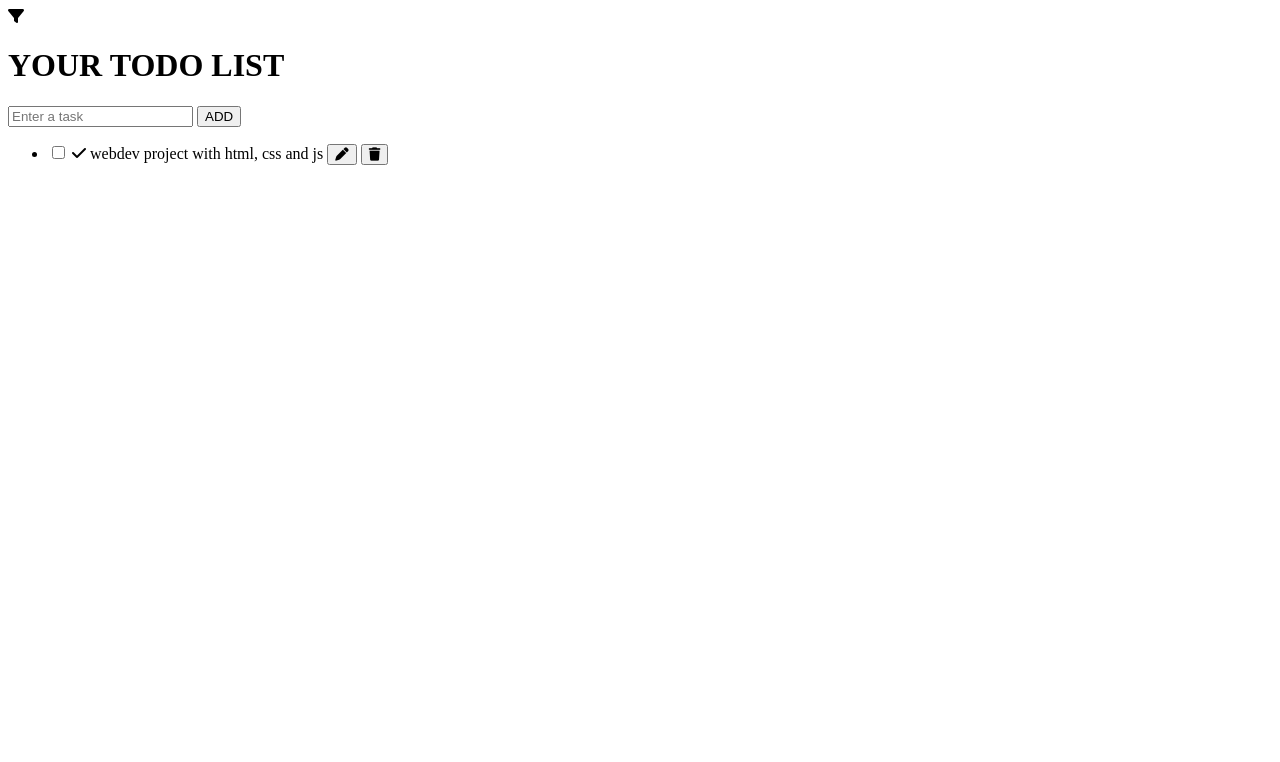
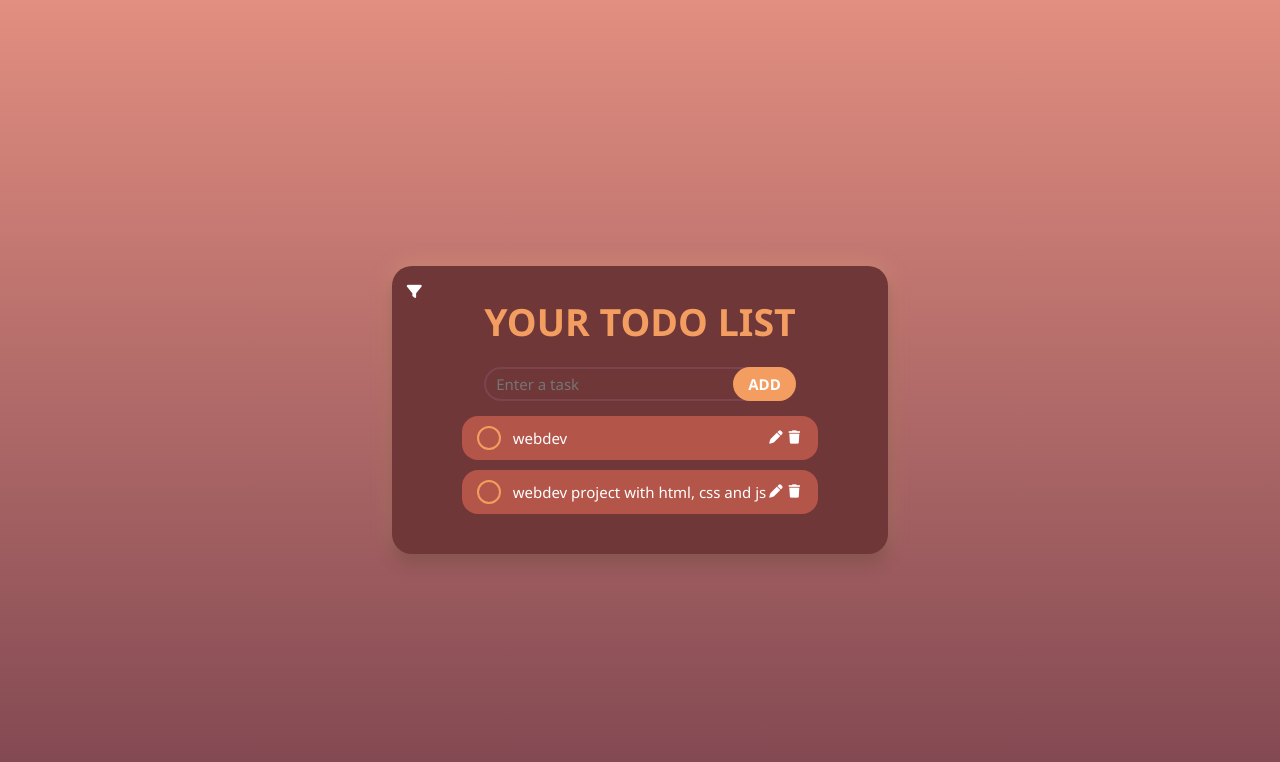
Before and after one commit to raashi2120/project-2, a plain HTML site: page project-2/index.html in a window 1280 px wide. Drawn offline with Linux system fonts and the light colour scheme.

Commit message:
css done

```diff
--- a/project-2/app.css
+++ b/project-2/app.css
@@ -0,0 +1,194 @@
+* {
+    margin: 0;
+    padding: 0;
+}
+
+:root {
+
+    --background: rgb(124, 68, 79);
+    --primarycolor: rgb(112, 55, 57);
+    --secondarycolor: rgba(225, 105, 84, 0.6);
+    --accentcolor: rgb(243, 158, 96);
+    --textcolor: white;
+}
+
+html {
+    font-family: 'Segoe UI', Tahoma, Geneva, Verdana, sans-serif;
+    font-size: 15px;
+    color: var(--textcolor);
+}
+
+body {
+    background: linear-gradient(to top, rgb(124, 68, 79), rgb(226, 142, 128));
+    display: flex;
+    flex-direction: column;
+    align-items: center;
+    justify-content: center;
+    min-height: 100vh;
+    padding: 10px;
+}
+
+.heading {
+    display: flex;
+    margin-bottom: 20px;
+    width: 100%;
+    justify-content: space-around;
+
+}
+
+#filter{
+    position: absolute;
+    left: 15px;
+    top: 15px;
+}
+
+
+.top h1 {
+    font-size: 2.5rem;
+    font-weight: 800;
+    color: var(--accentcolor);
+    text-align: center;
+}
+
+.wrapper {
+    box-sizing: border-box;
+    max-width: 65%;
+    display: flex;
+    flex-direction: column;
+    align-items: center;
+    justify-content: space-around;
+    gap: 10px;
+    background-color: var(--primarycolor);
+    padding: 30px 70px;
+    border-radius: 20px;
+    box-shadow:0 8px 16px rgba(0, 0, 0, 0.25),
+  0 0 20px rgba(255, 190, 140, 0.4);
+  position: relative;
+}
+
+.input-section {
+    position: relative;
+    margin-bottom: 5px;
+}
+
+.input-section input {
+    box-sizing: border-box;
+    width: 100%;
+    font: inherit;
+    padding: 5px 10px;
+    background: none;
+    border: 2px solid var(--background);
+    border-radius: 1000px;
+    color: var(--textcolor);
+    caret-color: var(--accentcolor);
+}
+
+.input-section input:focus {
+    outline: none;
+}
+
+#add-task {
+    position: absolute;
+    top: 0;
+    right: 0;
+    height: 100%;
+    border-radius: 1000px;
+    padding: 0px 15px;
+    border: none;
+    background-color: var(--accentcolor);
+    color: var(--textcolor);
+    font: inherit;
+    font-weight: 600;
+    cursor: pointer;
+}
+
+.todo {
+    margin-bottom: 10px;
+    padding: 0px 15px;
+    background-color: var(--secondarycolor);
+    border-radius: 16px;
+    display: flex;
+    align-items: center;
+}
+
+.todo .todo-text {
+    padding: 12px;
+    padding-right: 0;
+    flex-grow: 1;
+    transition: 200ms ease;
+}
+
+.delete-button,
+.edit-task {
+    background: none;
+    border: none;
+    padding: 3px;
+    display: flex;
+    justify-content: center;
+    align-items: center;
+    color: var(--textcolor);
+    cursor: pointer;
+}
+
+.delete-button i,
+.edit-task i {
+    transition: 200ms ease;
+}
+
+.delete-button i:hover {
+    color: red;
+}
+
+.edit-task:hover {
+    color: blue;
+}
+
+.custom-checkbox {
+    border: 2px solid var(--accentcolor);
+    border-radius: 50%;
+    min-width: 20px;
+    min-height: 20px;
+    display: flex;
+    justify-content: center;
+    align-items: center;
+    flex-shrink: 0;
+    color: transparent;
+    cursor: pointer;
+    transition: 200ms ease;
+}
+
+input[type="checkbox"]:checked~.custom-checkbox {
+    background-color: var(--accentcolor);
+}
+
+input[type="checkbox"]:checked~.custom-checkbox i {
+    color: var(--textcolor);
+}
+
+input[type="checkbox"]:checked~.todo-text {
+    text-decoration: line-through;
+    color: var(--primarycolor);
+}
+
+input[type="checkbox"] {
+    display: none;
+}
+
+@media(max-width:500px) {
+    html {
+        font-size: 12px;
+    }
+
+    #add-task {
+        position: unset;
+        width: 100%;
+        margin-top: 10px;
+        height: auto;
+        padding: 10px;
+    }
+
+    .top h1 {
+        font-size: 2rem;
+    }
+
+}
--- a/project-2/index.html
+++ b/project-2/index.html
@@ -12,7 +12,7 @@
 <body>
     <div class="wrapper">
         <div class="top">
-            <div>
+            <div class="heading">
                 <span id="filter"><i class="fa-solid fa-filter"></i></span>
                 <h1>YOUR TODO LIST</h1>
             </div>
@@ -34,6 +34,17 @@
                         <i class="fa-solid fa-check"></i>
                     </label>
                     <label for="todo-1" class="todo-text">
+                        webdev
+                    </label>
+                    <button class="edit-task"><i class="fa-solid fa-pen"></i></button>
+                    <button class="delete-button"><i class="fa-solid fa-trash"></i></button>
+                </li>
+                <li class="todo">
+                    <input type="checkbox" id="todo-2">
+                    <label class="custom-checkbox" for="todo-2">
+                        <i class="fa-solid fa-check"></i>
+                    </label>
+                    <label for="todo-2" class="todo-text">
                         webdev project with html, css and js
                     </label>
                     <button class="edit-task"><i class="fa-solid fa-pen"></i></button>
@@ -42,9 +53,6 @@
 
             </ul>
         </div>
-
-
-
     </div>
     <script src="app.js"></script>
 </body>
```
